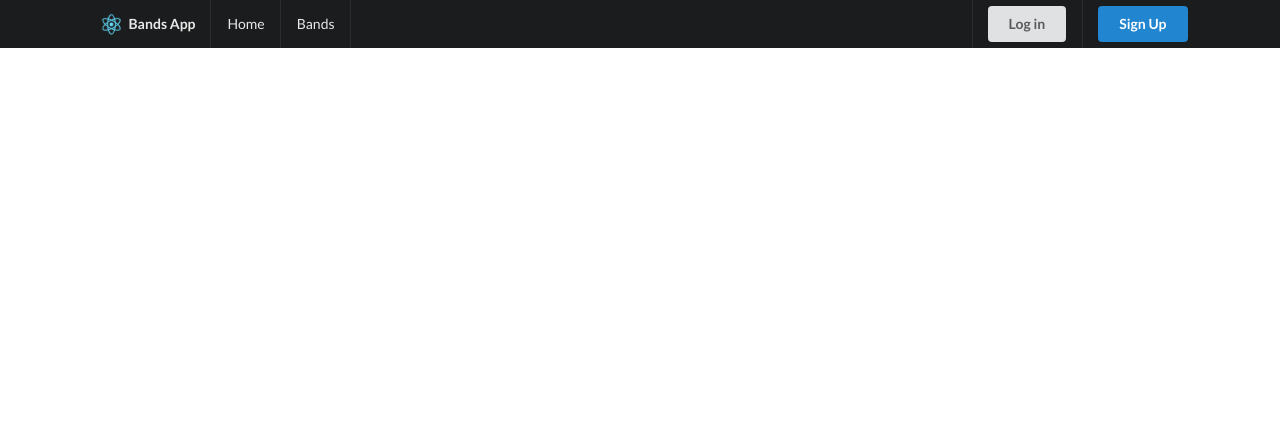
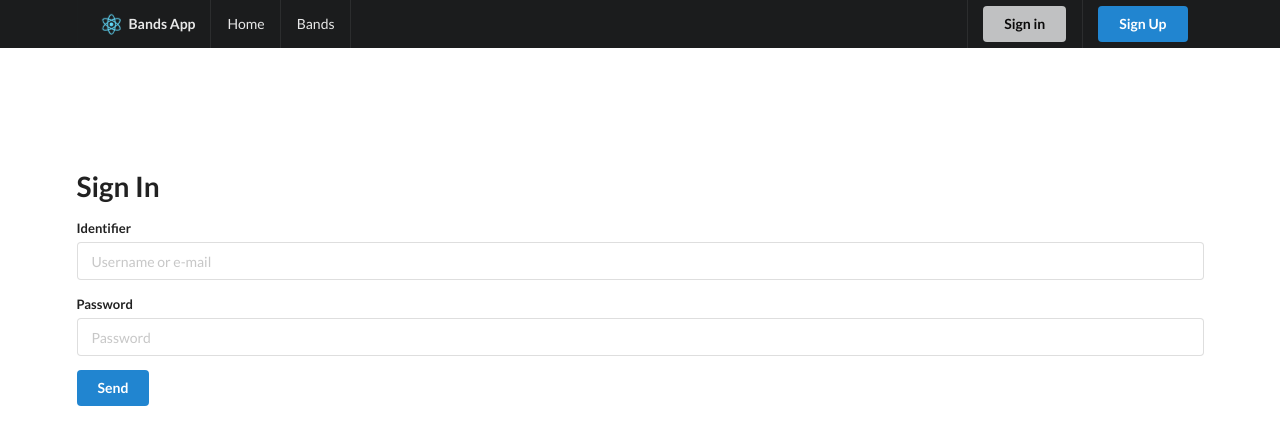
Before and after one commit to rpichioli/react-with-nodejs-and-sequelize, a React (Create React App) app in the folder client/: page /sign-in in a window 1280 px wide. Shown: the top 444 px of the page. Built offline with nearby package versions, Linux system fonts and the light colour scheme.

Commit message:
Proceding with forms anda text adjusts

```diff
--- a/client/src/components/Menu.js
+++ b/client/src/components/Menu.js
@@ -17,10 +17,10 @@ class Menu extends React.Component {
 
 					<div className="right menu">
 						<div className="item">
-							<NavLink className="ui button" exact to="/login">Log in</NavLink>
+							<NavLink className="ui button" exact to="/sign-in">Sign in</NavLink>
 						</div>
 						<div className="item">
-							<NavLink className="ui primary button" exact to="/signup">Sign Up</NavLink>
+							<NavLink className="ui primary button" exact to="/sign-up">Sign Up</NavLink>
 						</div>
 					</div>
 				</div>
--- /dev/null
+++ b/client/src/components/auth/SignInForm.js
@@ -0,0 +1,40 @@
+import React from 'react';
+import classnames from 'classnames';
+
+class SignUpPage extends React.Component {
+	state = {
+		identifier: '',
+		password: '',
+		loading: false
+	}
+
+	handleChange(e) {
+		this.setState({ [e.target.name]: e.target.value });
+	}
+
+	handleSubmit(e) {
+		e.preventDefault();
+	}
+
+	render() {
+		return (
+			<form className={classnames('ui', 'form', { loading: this.state.loading })} onSubmit={this.handleSubmit}>
+				<div className="field">
+					<label for="identifier">Identifier</label>
+					<input className="ui input" type="text" name="identifier" id="identifier" placeholder="Username or e-mail" />
+				</div>
+
+				<div className="field">
+					<label for="password">Password</label>
+					<input className="ui input" type="password" name="password" id="password" placeholder="Password" />
+				</div>
+
+				<div className="field">
+					<button type="submit" className="ui primary button">Send</button>
+				</div>
+			</form>
+		);
+	}
+}
+
+export default SignUpPage;
--- /dev/null
+++ b/client/src/components/auth/SignInPage.js
@@ -0,0 +1,15 @@
+import React from 'react';
+import SignInForm from './SignInForm';
+
+class SignUpPage extends React.Component {
+	render() {
+		return (
+			<div>
+				<h1>Sign In</h1>
+				<SignInForm />
+			</div>
+		);
+	}
+}
+
+export default SignUpPage;
--- /dev/null
+++ b/client/src/components/auth/SignUpPage.js
@@ -0,0 +1,13 @@
+import React from 'react';
+
+class SignUpPage extends React.Component {
+	render() {
+		return (
+			<div>
+				<h1>Sign Up</h1>
+			</div>
+		);
+	}
+}
+
+export default SignUpPage;
--- a/client/src/components/home/HomePage.js
+++ b/client/src/components/home/HomePage.js
@@ -5,7 +5,7 @@ class HomePage extends React.Component {
 		return (
 			<div class="ui container text">
 				<h1>Welcome to the client-side</h1>
-				<p>This a React + Redux client-side application with Semantic UI as user interface.</p>
+				<p>This a React + Redux client-side application buitl with Semantic UI user interface.</p>
 			</div>
 		);
 	}
--- a/client/src/routes/Routes.js
+++ b/client/src/routes/Routes.js
@@ -3,6 +3,8 @@ import { Route, Switch } from 'react-router-dom';
 
 import HomePage from '../components/home/HomePage';
 import BandsPage from '../components/bands/BandsPage';
+import SignInPage from '../components/auth/SignInPage';
+import SignUpPage from '../components/auth/SignUpPage';
 
 class Routes extends React.Component {
 	render() {
@@ -10,6 +12,8 @@ class Routes extends React.Component {
 			<Switch>
 				<Route exact path="/" component={HomePage} />
 				<Route path="/bands" component={BandsPage} />
+				<Route path="/sign-in" component={SignInPage} />
+				<Route path="/sign-up" component={SignUpPage} />
 			</Switch>
 		)
 	}
```
Also changed, not shown: client/src/components/auth/SignUpForm.js (added), 2 other files (tests, documents, lock files or other folders).
